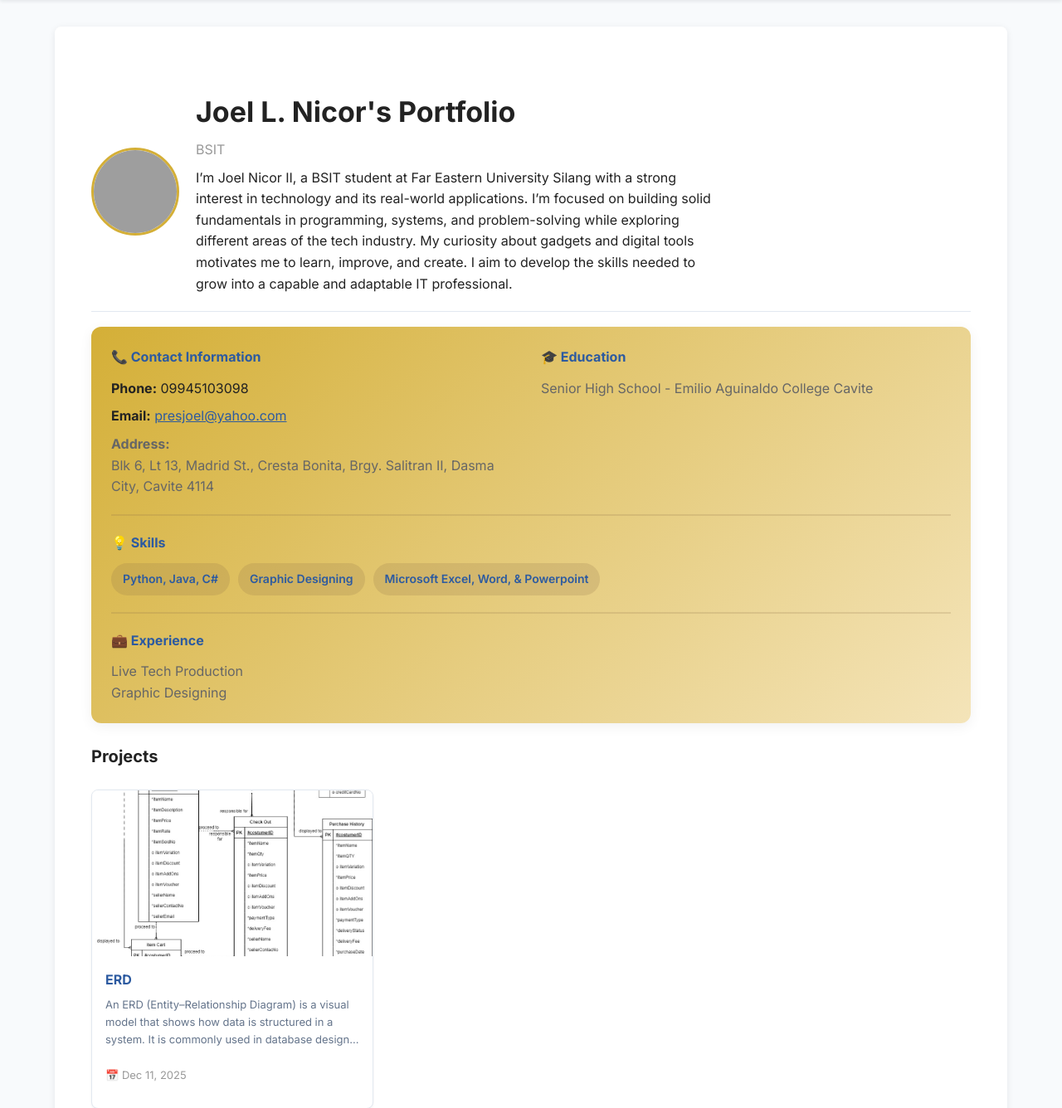
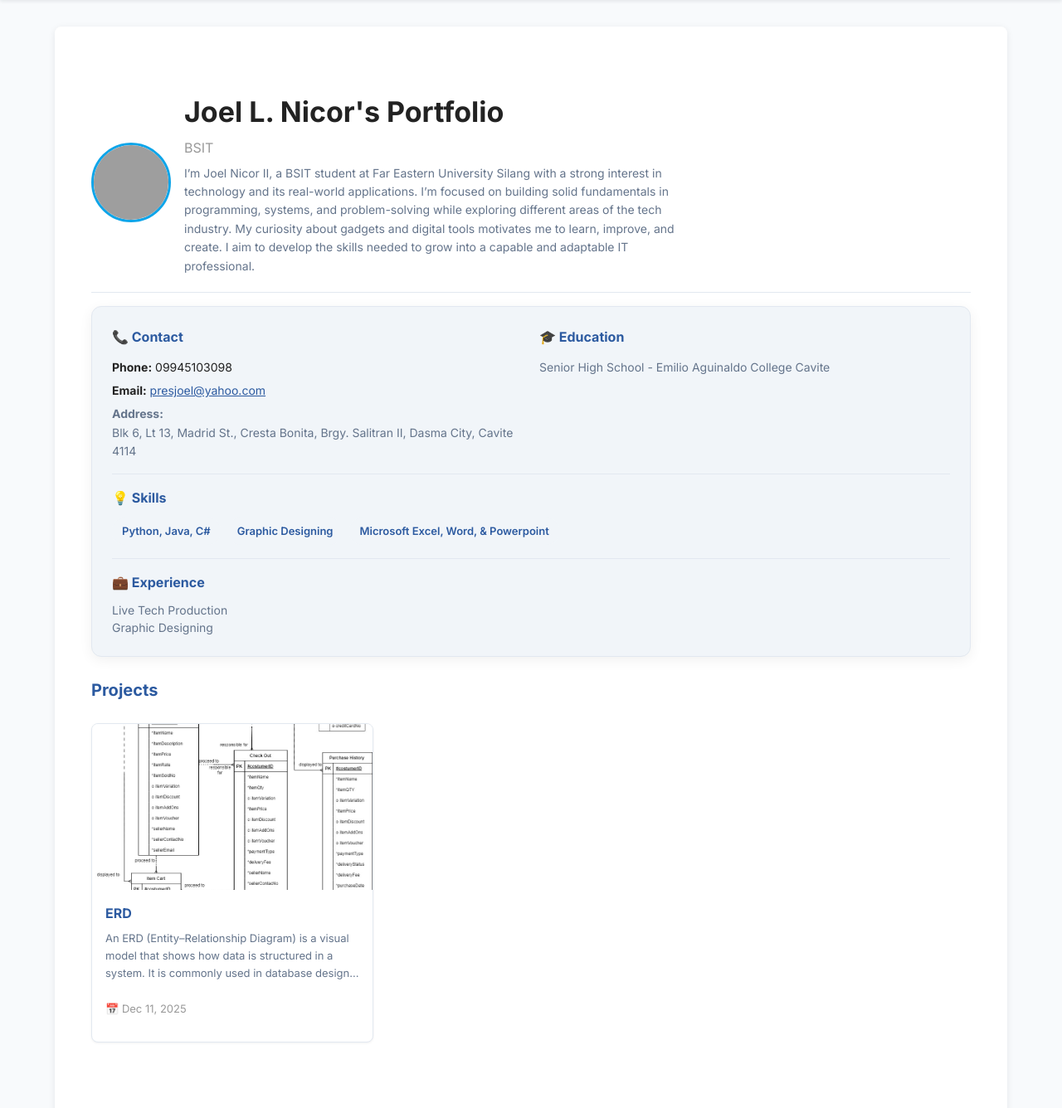
Before and after one commit to Joules-bit-spec/student_portfolio, a Flask app: a page that uses templates/public_portfolio.html in a window 1280 px wide. Shown: the part 78-1414 px from the top of the page at 83% size. Run offline with Flask 3, Linux system fonts and the light colour scheme; data comes from the database, SQL or seed files in the repository; grey boxes are pictures that could not be loaded.

Commit message:
changess

```diff
--- a/templates/login.html
+++ b/templates/login.html
@@ -27,7 +27,7 @@
         <span class="small muted">OR</span>
       </div>
 
-      <div style="background: #f8f9fa; padding: 16px; border-radius: 8px; text-align: center;">
+      <div style="background: var(--background); padding: 16px; border-radius: 8px; text-align: center;">
         <p class="text-muted" style="margin: 0;">Don't have an account?</p>
         <a href="{{ url_for('register') }}" class="text-accent" style="font-weight:600; display:inline-block; margin-top:8px;">Create Account →</a>
       </div>
--- a/templates/public_portfolio.html
+++ b/templates/public_portfolio.html
@@ -5,55 +5,59 @@
 {% block content %}
 <div class="container">
   <!-- Header -->
-  <div class="profile-header" style="margin-bottom:18px; display:flex; align-items:center; gap:20px;">
+  <div class="profile-header" style="margin-bottom:16px; display:flex; align-items:center; gap:16px;">
     {% if user.profile_picture %}
-    <img src="{{ url_for('static', filename='uploads/' + user.profile_picture) }}" alt="{{ user.username }}" style="width:100px; height:100px; border-radius:50%; object-fit:cover; border:3px solid #D4AF37; flex-shrink:0;" />
+    <img src="{{ url_for('static', filename='uploads/' + user.profile_picture) }}" alt="{{ user.username }}" style="width:90px; height:90px; border-radius:50%; object-fit:cover; border:3px solid var(--accent-color); flex-shrink:0;" />
+    {% else %}
+    <div style="width:90px; height:90px; border-radius:50%; background:linear-gradient(135deg, var(--primary-color) 0%, var(--accent-color) 100%); display:flex; align-items:center; justify-content:center; color:white; font-size:40px; font-weight:bold; flex-shrink:0;">
+      {{ (user.username or 'U')[:1].upper() }}
+    </div>
     {% endif %}
     <div>
-      <h1 style="margin:0 0 6px 0;">{{ user.username }}'s Portfolio</h1>
+      <h1 style="margin:0 0 4px 0;">{{ user.username }}'s Portfolio</h1>
       <p class="text-muted" style="margin:0;">{{ user.course or 'Student' }}</p>
       {% if user.bio %}
-      <p style="max-width:640px; margin:8px 0 0 0; color:var(--dark-text);">{{ user.bio }}</p>
+      <p style="max-width:600px; margin:6px 0 0 0; color:var(--muted); font-size:14px;">{{ user.bio }}</p>
       {% endif %}
     </div>
   </div>
 
   <!-- Contact & Professional Information Section -->
-  <div class="card" style="margin-bottom:24px; background: linear-gradient(135deg, #D4AF37 0%, #F4E4B9 100%);">
-    <div style="display: grid; grid-template-columns: repeat(auto-fit, minmax(250px, 1fr)); gap: 24px;">
+  <div class="card" style="margin-bottom:24px; background:#f1f5f9; border:1px solid #e2e8f0;">
+    <div style="display: grid; grid-template-columns: repeat(auto-fit, minmax(240px, 1fr)); gap: 20px;">
       {% if user.phone or user.address or user.email %}
       <div>
-        <h4 style="margin: 0 0 12px 0; color: var(--primary-color);">📞 Contact Information</h4>
+        <h4 style="margin: 0 0 12px 0; color: var(--primary-color); font-weight:700;">📞 Contact</h4>
         {% if user.phone %}
-        <p style="margin: 0 0 8px 0;"><strong>Phone:</strong> {{ user.phone }}</p>
+        <p style="margin: 0 0 6px 0; font-size:14px;"><strong>Phone:</strong> {{ user.phone }}</p>
         {% endif %}
         {% if user.email %}
-        <p style="margin: 0 0 8px 0;"><strong>Email:</strong> <a href="mailto:{{ user.email }}" style="color: var(--primary-color); text-decoration: underline;">{{ user.email }}</a></p>
+        <p style="margin: 0 0 6px 0; font-size:14px;"><strong>Email:</strong> <a href="mailto:{{ user.email }}" style="color: var(--primary-color); text-decoration: underline;">{{ user.email }}</a></p>
         {% endif %}
         {% if user.address %}
-        <p style="margin: 0; color: #666;"><strong>Address:</strong><br>{{ user.address }}</p>
+        <p style="margin: 0; font-size:14px; color:var(--muted);"><strong>Address:</strong><br>{{ user.address }}</p>
         {% endif %}
       </div>
       {% endif %}
 
       {% if user.education %}
       <div>
-        <h4 style="margin: 0 0 12px 0; color: var(--primary-color);">🎓 Education</h4>
-        <p style="margin: 0; color: #666; white-space: pre-line;">{{ user.education }}</p>
+        <h4 style="margin: 0 0 12px 0; color: var(--primary-color); font-weight:700;">🎓 Education</h4>
+        <p style="margin: 0; color: var(--muted); white-space: pre-line; font-size:14px; line-height:1.5;">{{ user.education }}</p>
       </div>
       {% endif %}
     </div>
 
     {% if user.skills %}
-    <div style="margin-top: 20px; padding-top: 20px; border-top: 2px solid rgba(139, 111, 71, 0.2);">
-      <h4 style="margin: 0 0 12px 0; color: var(--primary-color);">💡 Skills</h4>
-      <div style="display: flex; flex-wrap: wrap; gap: 10px;">
+    <div style="margin-top: 16px; padding-top: 16px; border-top: 1px solid #e2e8f0;">
+      <h4 style="margin: 0 0 10px 0; color: var(--primary-color); font-weight:700;">💡 Skills</h4>
+      <div style="display: flex; flex-wrap: wrap; gap: 8px;">
         {% for skill in user.skills.split('\n') if skill.strip() %}
-        <span style="background: rgba(139, 111, 71, 0.2); color: var(--primary-color); padding: 8px 14px; border-radius: 20px; font-size: 14px; font-weight: 600;">{{ skill.strip() }}</span>
+        <span style="background: #f1f5f9; color: var(--primary-color); padding: 6px 12px; border-radius: 16px; font-size: 13px; font-weight: 600;">{{ skill.strip() }}</span>
         {% endfor %}
         {% if '\n' not in user.skills %}
           {% for skill in user.skills.split(',') if skill.strip() %}
-          <span style="background: rgba(139, 111, 71, 0.2); color: var(--primary-color); padding: 8px 14px; border-radius: 20px; font-size: 14px; font-weight: 600;">{{ skill.strip() }}</span>
+          <span style="background: #f1f5f9; color: var(--primary-color); padding: 6px 12px; border-radius: 16px; font-size: 13px; font-weight: 600;">{{ skill.strip() }}</span>
           {% endfor %}
         {% endif %}
       </div>
@@ -61,16 +65,16 @@
     {% endif %}
 
     {% if user.experience %}
-    <div style="margin-top: 20px; padding-top: 20px; border-top: 2px solid rgba(139, 111, 71, 0.2);">
-      <h4 style="margin: 0 0 12px 0; color: var(--primary-color);">💼 Experience</h4>
-      <p style="margin: 0; color: #666; white-space: pre-line; line-height: 1.6;">{{ user.experience }}</p>
+    <div style="margin-top: 16px; padding-top: 16px; border-top: 1px solid #e2e8f0;">
+      <h4 style="margin: 0 0 10px 0; color: var(--primary-color); font-weight:700;">💼 Experience</h4>
+      <p style="margin: 0; color: var(--muted); white-space: pre-line; line-height: 1.5; font-size:14px;">{{ user.experience }}</p>
     </div>
     {% endif %}
   </div>
 
   {# Removed owner-only Add New Project form to keep public portfolio view read-only #}
 
-  <h3 style="margin-bottom:12px;">Projects</h3>
+  <h3 style="margin-bottom:12px; color:var(--primary-color);">Projects</h3>
   {% if projects %}
   <div class="projects-grid">
     {% for p in projects %}
--- a/templates/register.html
+++ b/templates/register.html
@@ -33,7 +33,7 @@
         <span class="small muted">OR</span>
       </div>
 
-      <div style="background: #f8f9fa; padding: 16px; border-radius: 8px; text-align: center;">
+      <div style="background: var(--background); padding: 16px; border-radius: 8px; text-align: center;">
         <p class="text-muted" style="margin: 0;">Already have an account?</p>
         <a href="{{ url_for('login') }}" class="text-accent" style="font-weight:600; display:inline-block; margin-top:8px;">Sign In →</a>
       </div>
```
Also changed, not shown: templates/admin_dashboard.html (+12 -12 lines), templates/dashboard.html (+38 -18 lines), templates/profile.html (+4 -4 lines).
